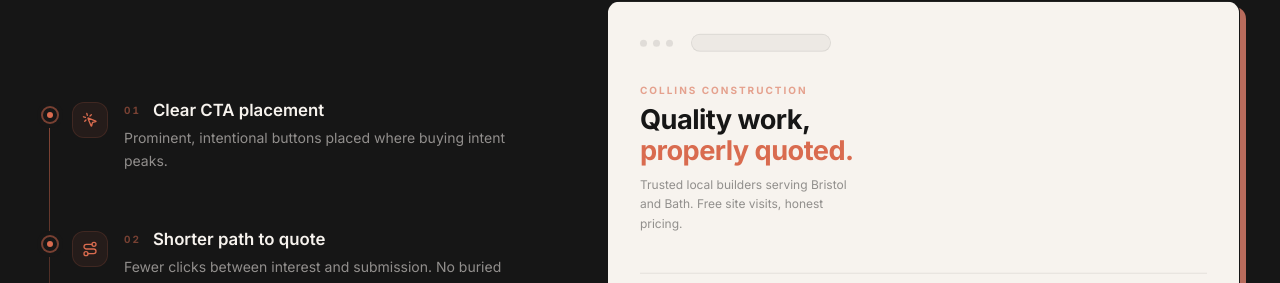
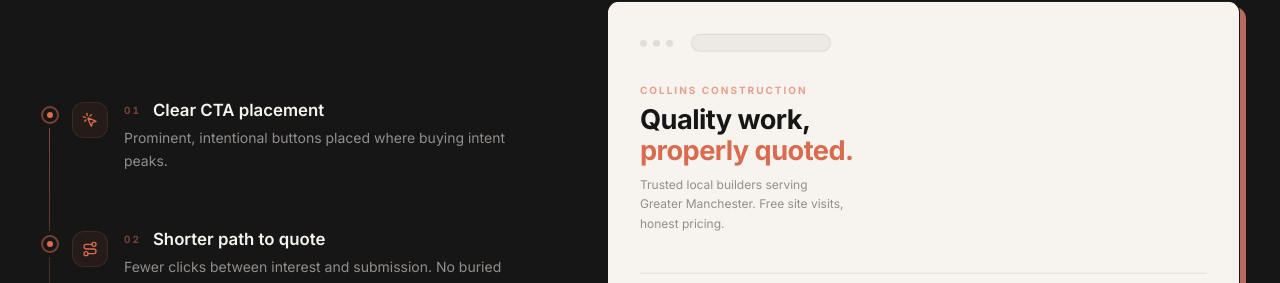
Before and after one commit to iainmacr77/r3worked-website, a Next.js app: page / in a window 1280 px wide. Shown: the part 6034-6317 px from the top of the page. Built offline with nearby package versions, Linux system fonts and the light colour scheme.

Commit message:
sections 1 and 2 are a wrap

```diff
--- a/src/components/homepage/LeadCaptureLayer.tsx
+++ b/src/components/homepage/LeadCaptureLayer.tsx
@@ -199,7 +199,7 @@ export function LeadCaptureLayer() {
                   <span className="text-[#D96B4F]">properly quoted.</span>
                 </h4>
                 <p className="text-[#161616]/45 text-xs leading-relaxed max-w-[28ch] mb-5">
-                  Trusted local builders serving Bristol and&nbsp;Bath. Free site visits, honest pricing.
+                  Trusted local builders serving Greater Manchester. Free site visits, honest pricing.
                 </p>
 
 
--- a/src/components/homepage/RebuildBreakdown.tsx
+++ b/src/components/homepage/RebuildBreakdown.tsx
@@ -113,7 +113,7 @@ export function RebuildBreakdown() {
         <p className="type-eyebrow mb-5 text-[#B86B5C]">What Changed</p>
 
         <div
-          className="premium-card relative p-8 md:p-12"
+          className="premium-card relative p-8 md:p-12 border-[#161616]/[0.09] shadow-[2px_2px_0px_rgba(184,107,92,0.06),0_34px_90px_rgba(72,50,37,0.08),0_12px_28px_rgba(72,50,37,0.04),inset_0_1px_0_rgba(255,255,255,0.8)]"
           role="region"
           aria-roledescription="carousel"
           aria-label="Transformation analysis"
--- a/src/components/homepage/TheThreeInR3Worked.tsx
+++ b/src/components/homepage/TheThreeInR3Worked.tsx
@@ -143,7 +143,7 @@ function StepItem({
       <div className="flex-1 w-full">
         <motion.div
           whileHover={{ y: -4 }}
-          className="premium-card relative flex h-full w-full max-w-[42rem] cursor-default flex-col overflow-hidden p-8 transition-[border-color,box-shadow,transform] duration-500 ease-[cubic-bezier(0.22,1,0.36,1)] hover:border-[#D96B4F]/40 hover:shadow-[0_36px_96px_rgba(72,50,37,0.12),0_14px_32px_rgba(72,50,37,0.06),inset_0_1px_0_rgba(255,255,255,0.86)] md:p-12"
+          className="premium-card relative flex h-full w-full max-w-[42rem] cursor-default flex-col overflow-hidden p-8 transition-[border-color,box-shadow,transform] duration-500 ease-[cubic-bezier(0.22,1,0.36,1)] hover:shadow-[6px_6px_0px_#D96B4F,0_20px_60px_rgba(72,50,37,0.08),inset_0_1px_0_rgba(255,255,255,0.7)] md:p-12"
         >
           {/* Abstract numbering background */}
           <div className="absolute bottom-[-1.2rem] right-16 w-[7.2rem] text-right text-[12rem] font-bold tabular-nums text-[#161616]/[0.02] tracking-[-0.08em] pointer-events-none select-none leading-none md:bottom-[-1.5rem] md:right-20">
```
